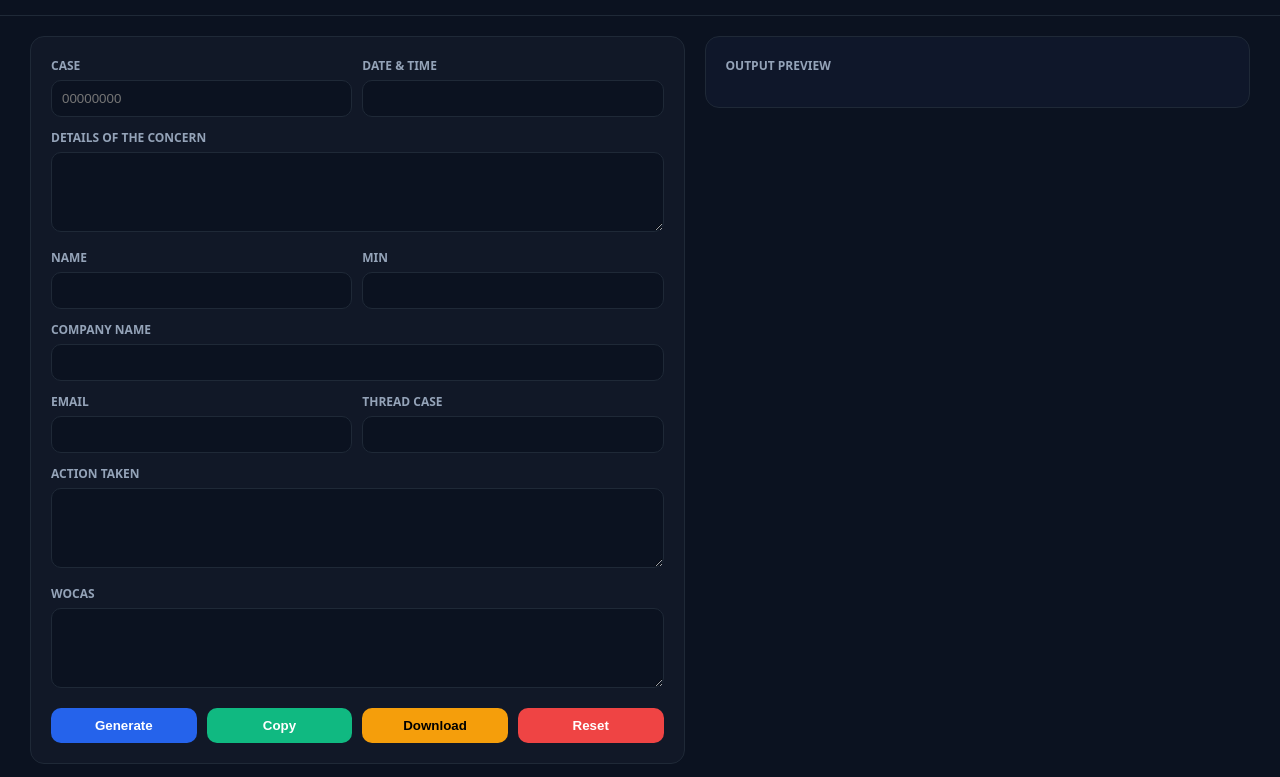
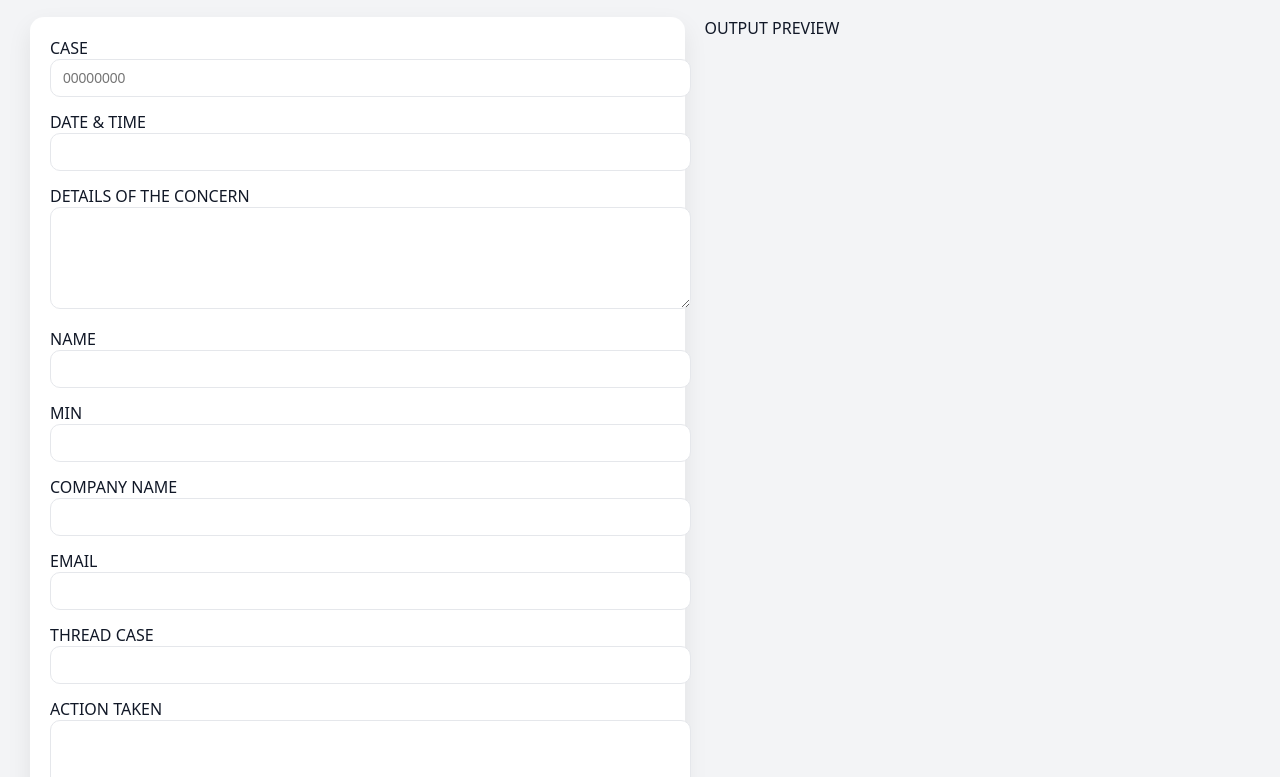
Before and after one commit to markcf12-max/Auto-Docs, a plain HTML site: page index.html in a window 1280 px wide. Shown: the part 87-864 px from the top of the page. Drawn offline with Linux system fonts and the light colour scheme.

Commit message:
Update style.css

```diff
--- a/style.css
+++ b/style.css
@@ -1,24 +1,23 @@
 body {
   margin: 0;
   font-family: system-ui, Arial;
-  background: #0b1220;
-  color: #e5e7eb;
+  background: #f3f4f6;
+  color: #111827;
 }
 
-/* TOPBAR */
+/* HEADER */
 .topbar {
   padding: 20px 30px;
-  border-bottom: 1px solid #1f2937;
 }
 
 .topbar h1 {
   margin: 0;
-  font-size: 26px;
+  font-size: 28px;
 }
 
 .topbar p {
   margin: 4px 0 0;
-  color: #94a3b8;
+  color: #6b7280;
 }
 
 /* LAYOUT */
@@ -26,40 +25,44 @@ body {
   display: grid;
   grid-template-columns: 1.2fr 1fr;
   gap: 20px;
-  padding: 20px 30px;
+  padding: 0 30px 30px;
+}
+
+/* MOBILE RESPONSIVE */
+@media (max-width: 900px) {
+  .layout {
+    grid-template-columns: 1fr;
+  }
 }
 
 /* PANEL */
 .panel {
-  background: #111827;
+  background: white;
   padding: 20px;
   border-radius: 14px;
-  border: 1px solid #1f2937;
+  box-shadow: 0 10px 25px rgba(0,0,0,0.08);
 }
 
 /* GROUP */
 .group {
-  margin-bottom: 12px;
+  margin-bottom: 14px;
 }
 
-label {
-  display: block;
+.label {
   font-size: 12px;
-  color: #94a3b8;
+  font-weight: 700;
+  color: #6b7280;
   margin-bottom: 6px;
-  font-weight: 600;
 }
 
 /* INPUTS */
-input, textarea {
+input, textarea, select {
   width: 100%;
-  padding: 10px;
+  padding: 10px 12px;
+  border: 1px solid #e5e7eb;
   border-radius: 10px;
-  border: 1px solid #1f2937;
-  background: #0b1220;
-  color: #e5e7eb;
+  font-size: 14px;
   outline: none;
-  box-sizing: border-box;
 }
 
 textarea {
@@ -68,7 +71,7 @@ textarea {
 }
 
 /* GRID */
-.grid-2 {
+.grid {
   display: grid;
   grid-template-columns: 1fr 1fr;
   gap: 10px;
@@ -79,64 +82,43 @@ textarea {
   display: grid;
   grid-template-columns: repeat(4, 1fr);
   gap: 10px;
-  margin-top: 15px;
+  margin-top: 10px;
 }
 
 button {
   padding: 10px;
   border: none;
   border-radius: 10px;
+  cursor: pointer;
   font-weight: 600;
-  cursor: pointer;
   transition: 0.2s;
 }
 
-/* BUTTON COLORS */
 button:nth-child(1) { background: #2563eb; color: white; }
 button:nth-child(2) { background: #10b981; color: white; }
-button:nth-child(3) { background: #f59e0b; color: black; }
+button:nth-child(3) { background: #111827; color: white; }
+button:nth-child(4) { background: #ef4444; color: white; }
 
-button.danger {
-  background: #ef4444;
+button:hover {
+  transform: translateY(-2px);
+}
+
+/* OUTPUT */
+.outputPanel {
+  background: #0f172a;
+  border-radius: 14px;
+  padding: 20px;
   color: white;
 }
 
-/* OUTPUT */
-.output {
-  background: #0f172a;
-  border-radius: 14px;
-  padding: 20px;
-  border: 1px solid #1f2937;
-  position: sticky;
-  top: 20px;
-  height: fit-content;
-}
-
-.output-header {
-  font-size: 12px;
-  color: #94a3b8;
+.outputHeader {
+  font-size: 14px;
+  font-weight: 700;
   margin-bottom: 10px;
-  font-weight: 700;
+  color: #cbd5e1;
 }
 
 pre {
   white-space: pre-wrap;
   font-size: 13px;
-  color: #e5e7eb;
-  line-height: 1.5;
 }
-
-/* RESPONSIVE */
-@media (max-width: 900px) {
-  .layout {
-    grid-template-columns: 1fr;
-  }
-
-  .buttons {
-    grid-template-columns: 1fr 1fr;
-  }
-
-  .grid-2 {
-    grid-template-columns: 1fr;
-  }
-}
```
